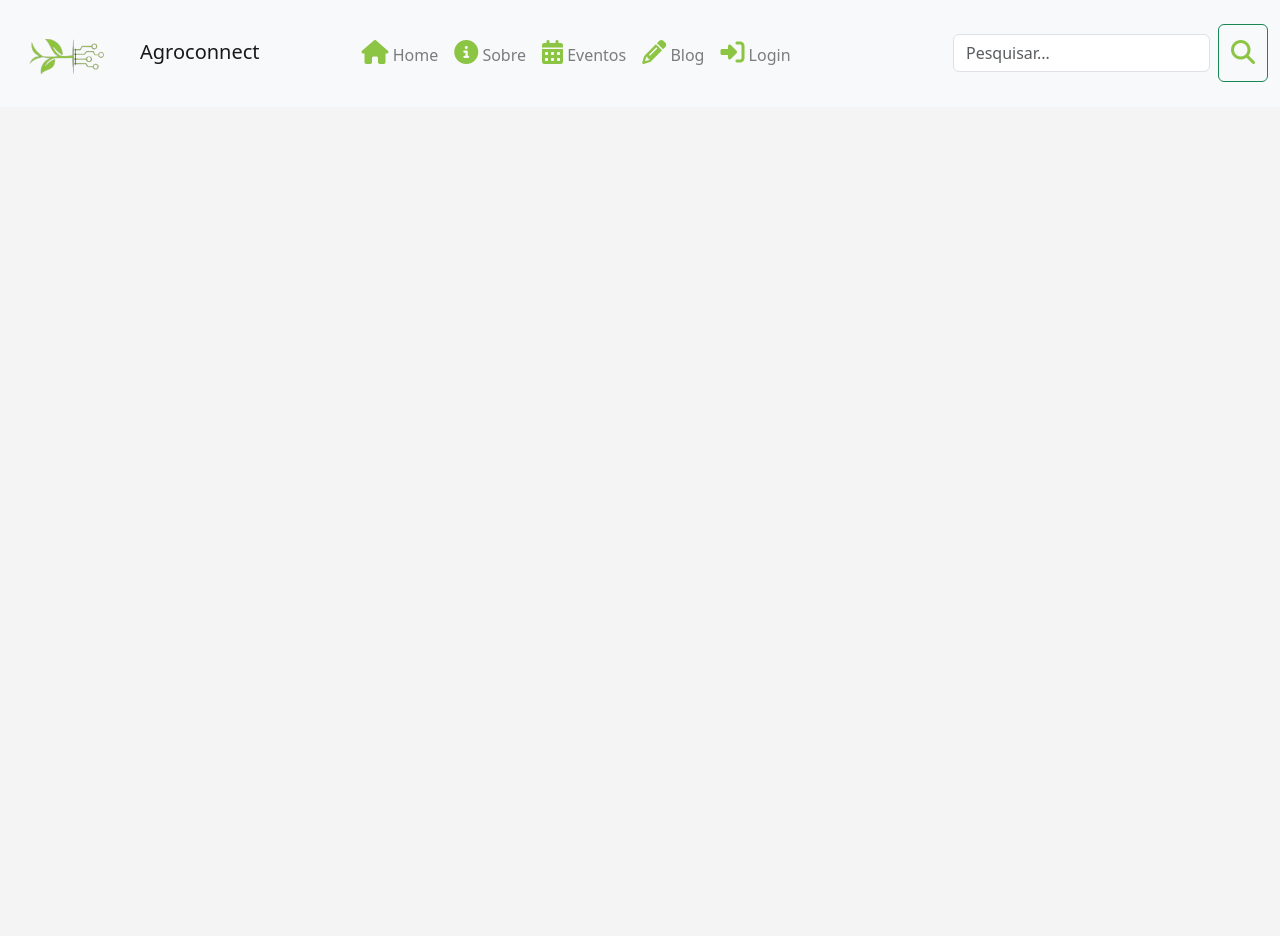
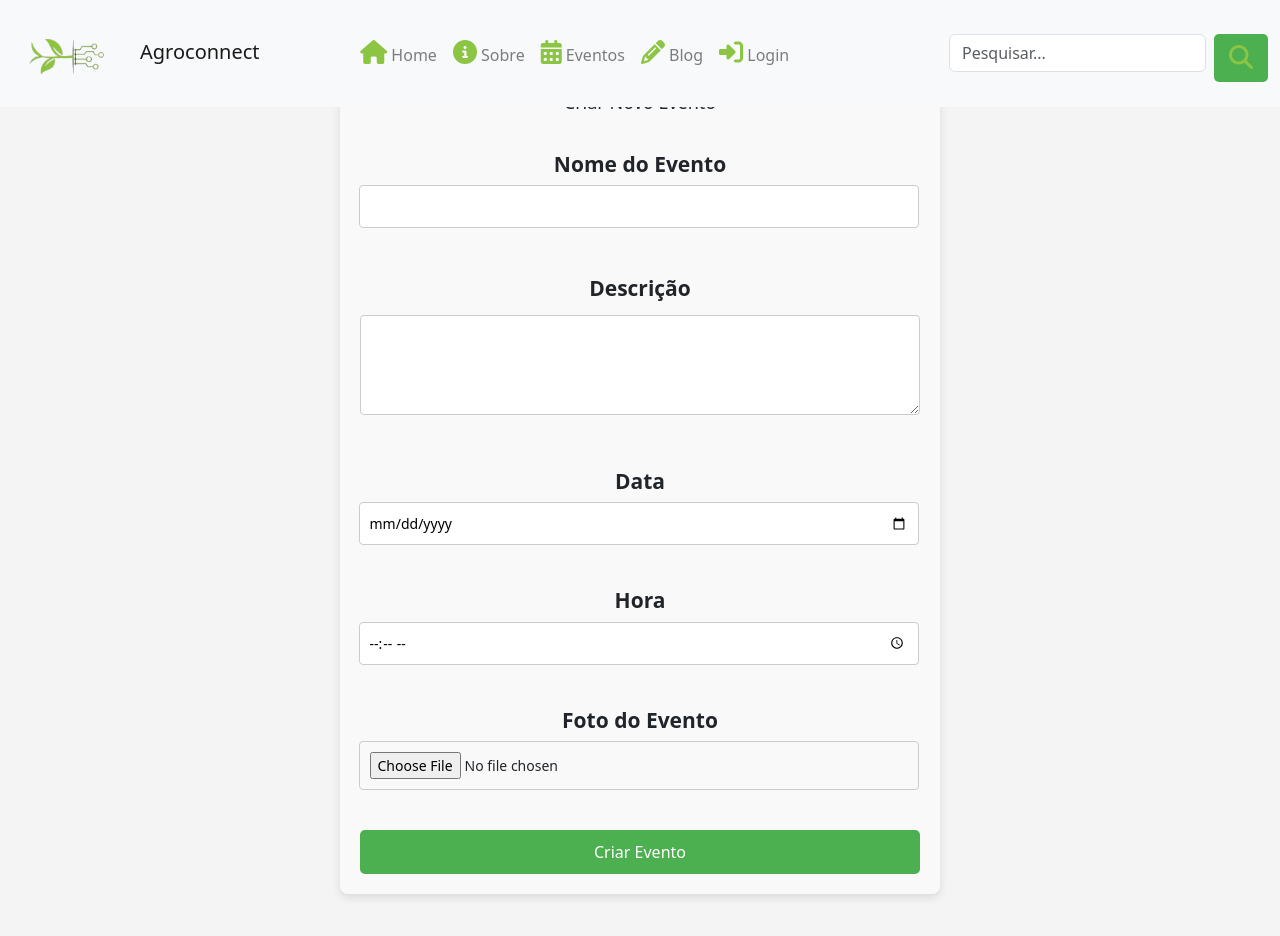
Before and after one commit to AgroConnect4/frontend-v4, a React (Vite) app: page /criarevento in a window 1280 px wide. Shown: the top 936 px of the page. Before the commit the page ends 800 px from the top, so only its background shows below. Built offline with nearby package versions, Linux system fonts and the light colour scheme; no server answers.

Commit message:
outrasatt

```diff
--- a/src/App.jsx
+++ b/src/App.jsx
@@ -1,4 +1,3 @@
-// src/App.js
 import React, { useEffect, useRef, useState } from "react";
 import "./App.css";
 import { BrowserRouter, Routes, Route } from 'react-router-dom';
@@ -18,6 +17,7 @@ import DashBoard from "./pages/DashBoard/DashBoard";
 import Blog from "./pages/Blog/Blog";
 import EditarPerfil from "./pages/EditarPerfil/EditarPerfil";
 import Eventos from "./pages/Eventos/Eventos"; // Importe o componente Eventos
+import CriarEvento from "./pages/CriarEvento/CriarEvento"; // Importe a página de Criar Evento
 
 import { AuthProvider } from '../src/Firebase/AuthContext';
 
@@ -49,7 +49,8 @@ function App() {
             <Route path="/dashboard" element={<DashBoard />} />
             <Route path="/blog" element={<Blog />} />
             <Route path="/editarperfil" element={<EditarPerfil />} />
-            <Route path="/eventos" element={<Eventos />} /> {/* Nova rota para Eventos */}
+            <Route path="/eventos" element={<Eventos />} /> {/* Rota para a página de eventos */}
+            <Route path="/criarevento" element={<CriarEvento />} /> {/* Rota para a página de criar evento */}
           </Routes>
         </div>
       </BrowserRouter>
--- /dev/null
+++ b/src/pages/CriarEvento/CriarEvento.jsx
@@ -0,0 +1,98 @@
+import React, { useState } from 'react';
+import styles from './CriarEvento.module.css';
+
+const CriarEvento = () => {
+  const [evento, setEvento] = useState({
+    nome: '',
+    descricao: '',
+    data: '',
+    hora: '',
+    foto: null,
+  });
+
+  const handleInputChange = (e) => {
+    const { name, value } = e.target;
+    setEvento({ ...evento, [name]: value });
+  };
+
+  const handleFileChange = (e) => {
+    setEvento({ ...evento, foto: e.target.files[0] });
+  };
+
+  const handleSubmit = (e) => {
+    e.preventDefault();
+    // Aqui você pode adicionar a lógica para enviar os dados do evento para a API ou banco de dados.
+    console.log(evento);
+  };
+
+  return (
+    <div className={styles.container}>
+      <h2>Criar Novo Evento</h2>
+      <form onSubmit={handleSubmit} className={styles.form}>
+        <div className={styles.inputGroup}>
+          <label htmlFor="nome">Nome do Evento</label>
+          <input
+            type="text"
+            id="nome"
+            name="nome"
+            value={evento.nome}
+            onChange={handleInputChange}
+            required
+          />
+        </div>
+
+        <div className={styles.inputGroup}>
+          <label htmlFor="descricao">Descrição</label>
+          <textarea
+            id="descricao"
+            name="descricao"
+            value={evento.descricao}
+            onChange={handleInputChange}
+            required
+          ></textarea>
+        </div>
+
+        <div className={styles.inputGroup}>
+          <label htmlFor="data">Data</label>
+          <input
+            type="date"
+            id="data"
+            name="data"
+            value={evento.data}
+            onChange={handleInputChange}
+            required
+          />
+        </div>
+
+        <div className={styles.inputGroup}>
+          <label htmlFor="hora">Hora</label>
+          <input
+            type="time"
+            id="hora"
+            name="hora"
+            value={evento.hora}
+            onChange={handleInputChange}
+            required
+          />
+        </div>
+
+        <div className={styles.inputGroup}>
+          <label htmlFor="foto">Foto do Evento</label>
+          <input
+            type="file"
+            id="foto"
+            name="foto"
+            onChange={handleFileChange}
+            accept="image/*"
+          />
+        </div>
+
+        <button type="submit" className={styles.submitButton}>
+          Criar Evento
+        </button>
+      </form>
+    </div>
+  );
+};
+
+export default CriarEvento;
--- /dev/null
+++ b/src/pages/CriarEvento/CriarEvento.module.css
@@ -0,0 +1,61 @@
+.container {
+    max-width: 600px;
+    margin: 40px auto; /* Adicionando margem superior para afastar do topo */
+    padding: 20px;
+    background-color: #f9f9f9;
+    border-radius: 8px;
+    box-shadow: 0 4px 8px rgba(0, 0, 0, 0.1);
+  }
+
+  h2 {
+    text-align: center;
+    margin-bottom: 20px;
+  }
+
+  .form {
+    display: flex;
+    flex-direction: column;
+  }
+
+  .inputGroup {
+    margin-bottom: 15px;
+  }
+
+  label {
+    font-weight: bold;
+    margin-bottom: 5px;
+    display: block;
+  }
+
+  input[type="text"],
+  textarea,
+  input[type="date"],
+  input[type="time"],
+  input[type="file"] {
+    width: 100%;
+    padding: 10px;
+    font-size: 14px;
+    border-radius: 4px;
+    border: 1px solid #ccc;
+    margin-top: 5px;
+  }
+
+  textarea {
+    height: 100px;
+    resize: vertical;
+  }
+
+  button[type="submit"] {
+    padding: 10px 15px;
+    background-color: #4caf50;
+    color: white;
+    font-size: 16px;
+    border: none;
+    border-radius: 5px;
+    cursor: pointer;
+    margin-top: 10px;
+  }
+
+  button[type="submit"]:hover {
+    background-color: #45a049;
+  }
--- a/src/pages/Perfil/Perfil.module.css
+++ b/src/pages/Perfil/Perfil.module.css
@@ -57,7 +57,7 @@
   }
 
   .userName {
-    margin-top: 50px;
+    margin-top: 70px;
     font-size: 1.8rem;
     font-weight: bold;
   }
```
